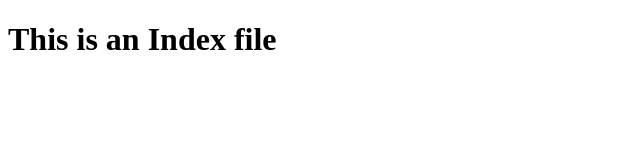
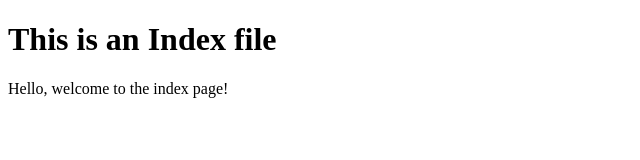
Before and after one commit to muhammedkkp54/git-learn, a plain HTML site: page index.html in a window 1280 px wide. Shown: the whole page, without its empty margins (0-640 px from the left). Drawn offline with Linux system fonts and the light colour scheme.

Commit message:
"updated index file"

```diff
--- a/index.html
+++ b/index.html
@@ -7,5 +7,6 @@
 </head>
 <body>
     <h1>This is an Index file</h1>
+    <p>Hello, welcome to the index page!</p>
 </body>
 </html>
```
